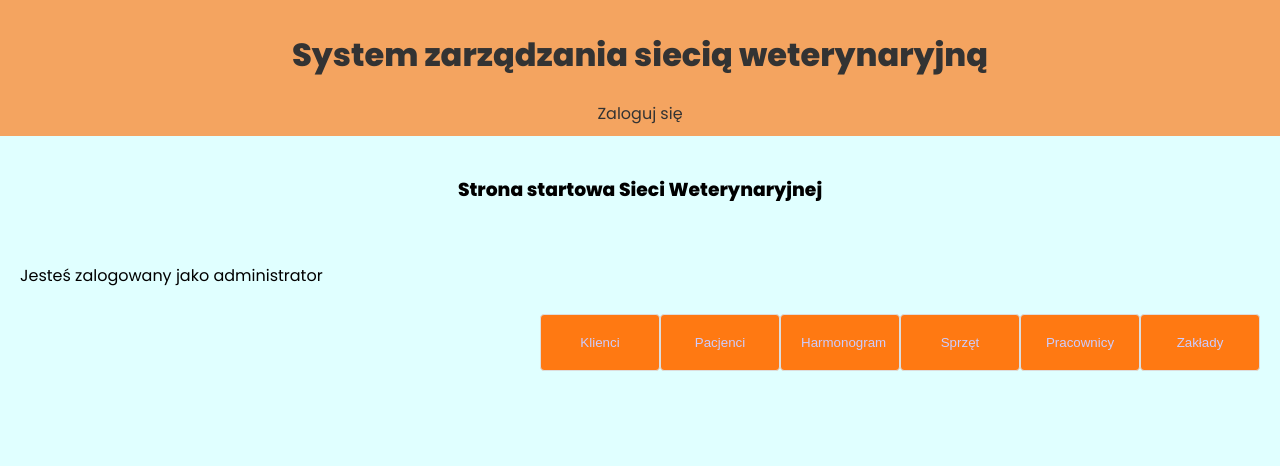
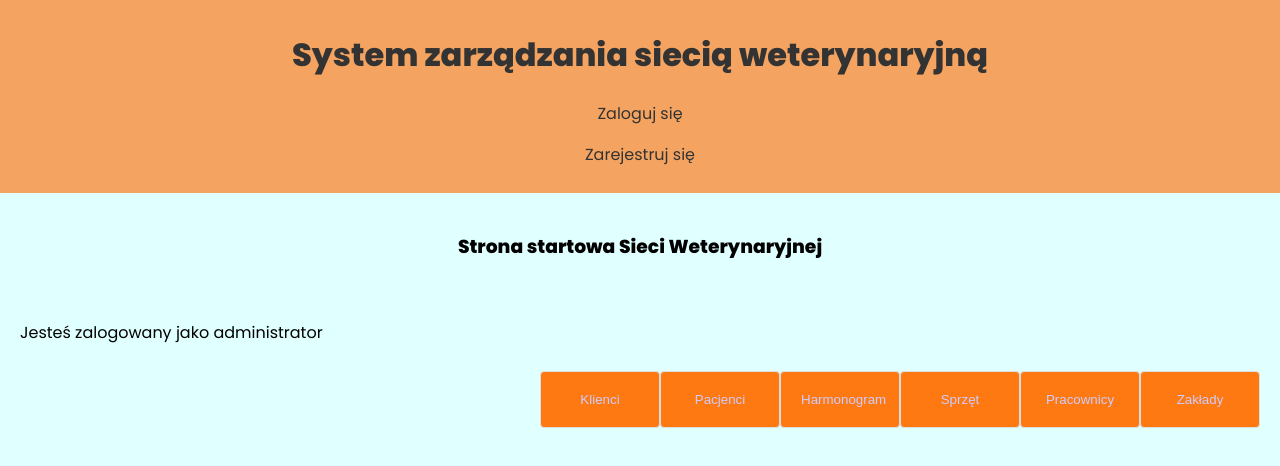
Before and after one commit to vet-agh/VET, a React (Create React App) app in the folder frontend/: page / in a window 1280 px wide. Shown: the top 466 px of the page. Built offline with nearby package versions, Linux system fonts and the light colour scheme.

Commit message:
VET-88 add signup to navbar

```diff
--- a/frontend/src/components/Navbar.js
+++ b/frontend/src/components/Navbar.js
@@ -30,6 +30,9 @@ const Navbar = () => {
                 {!user &&(
                 <div>
                     <Link to="/login"> Zaloguj się </Link>
+                    <p>
+                    <Link to="/signup"> Zarejestruj się </Link>
+                    </p>
                 </div>
                 )}
 
```
